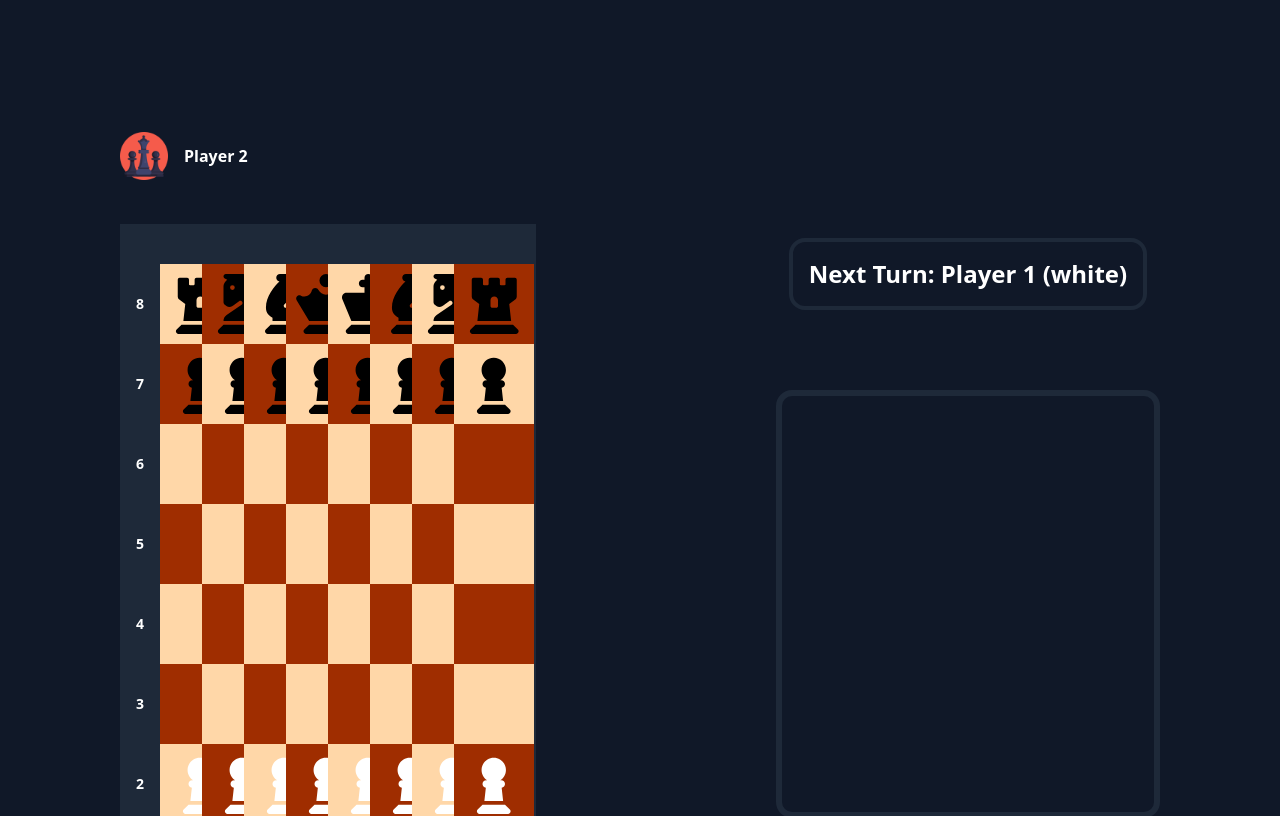
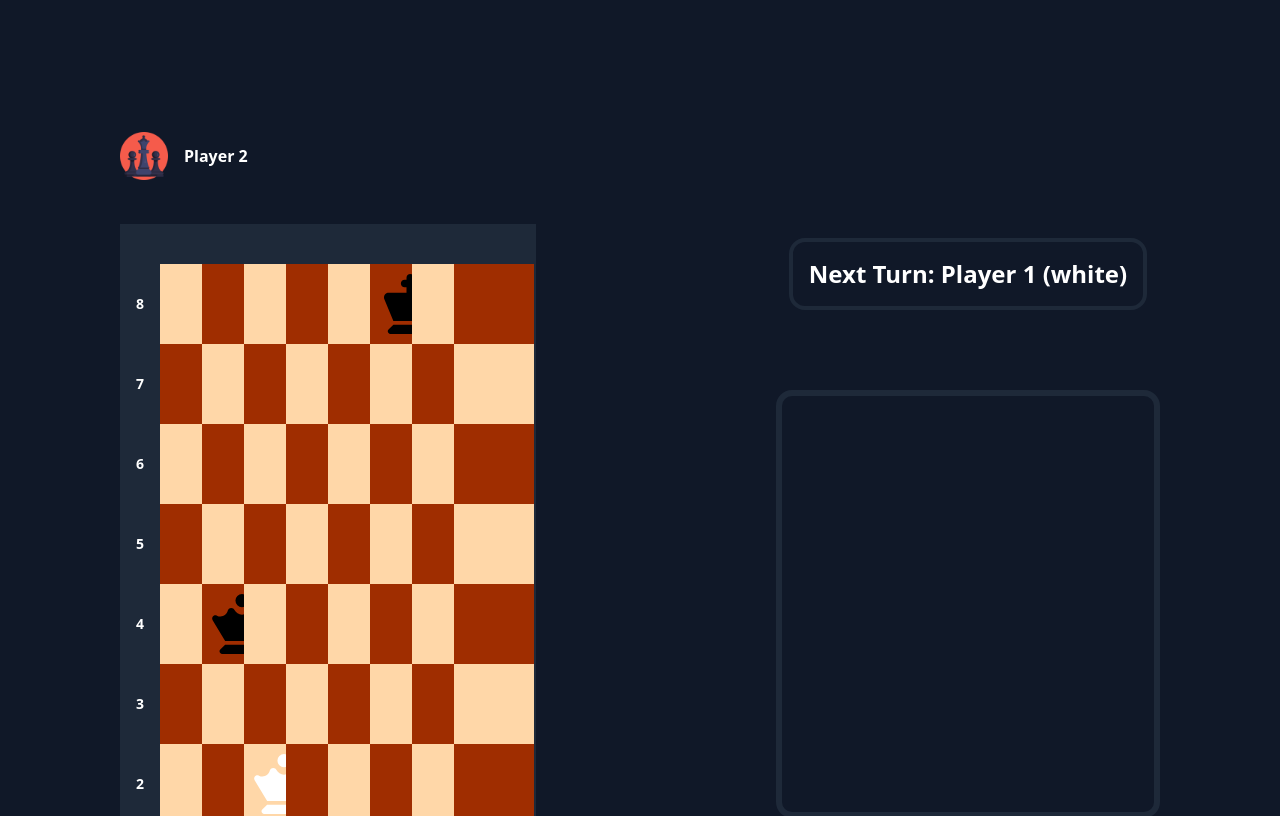
Before and after one commit to DariusBolos/mate-in-one, a React (Vite) app in the folder frontend/: page /game in a window 1280 px wide. Shown: the top 816 px of the page. Built offline with nearby package versions, Linux system fonts and the light colour scheme.

Commit message:
checkmate logic implementation

```diff
--- a/frontend/src/components/chess/board/Board.tsx
+++ b/frontend/src/components/chess/board/Board.tsx
@@ -1,4 +1,4 @@
-import {useRef, useState} from "react";
+import {useEffect, useRef, useState} from "react";
 import { DndContext, DragEndEvent, DragStartEvent } from "@dnd-kit/core";
 import Square from "./Square";
 import PawnChangeDialog from "@/components/chess/ui/PawnChangeDialog.tsx";
@@ -6,7 +6,7 @@ import { BoardCoordinates } from "@/types/BoardCoordinates.ts";
 import {
   convertCooordinatesStringToObject as stringToObj,
   convertPieceStringToObject as pieceToObj,
-  convertCooordinatesStringToArray as coordinatesToArray,
+  convertCoordinatesStringToArray as coordinatesToArray,
 } from "../../../utils/Convertors";
 import { selectStrategy } from "@/utils/strategies/StrategySelector.ts";
 import { Strategy } from "@/types/Strategy.ts";
@@ -46,6 +46,11 @@ export default function Board({
 
   const [isDialogOpen, setDialogOpen] = useState(false);
   const resolvePromotionRef = useRef<((value: string) => void) | null>(null);
+
+  useEffect(() => {
+    const controlledSquares = moveColor === "white" ? blackControlled : whiteControlled;
+    isCheckmate(controlledSquares) ? alert("Checkmate!") : undefined;
+  }, [moveColor]) // eslint-disable-line react-hooks/exhaustive-deps
 
   const handleDragStart = (event: DragStartEvent) => {
     const { active } = event;
@@ -196,9 +201,141 @@ export default function Board({
     return check;
   };
 
-  // const isCheckMate = () => {
-  //
-  // }
+  const isCheckmate = (
+      controlledBoard: boolean[][],
+  ): boolean => {
+    if (!isCheck(chessBoard, controlledBoard)) return false;
+
+    let kingPosition: [number, number] | null = null;
+
+    chessBoard.forEach((row, rowIndex) =>
+        row.forEach((squareString, colIndex) => {
+          if (squareString === `king-${moveColor}`) {
+            kingPosition = [rowIndex, colIndex];
+          }
+        })
+    );
+
+    if (!kingPosition) return false;
+
+    const [kingRow, kingCol] = kingPosition as [number, number];
+
+    const strategy = selectStrategy("king");
+    const kingMoves = strategy.getValidMoves(`${kingRow}-${kingCol}`, chessBoard);
+
+    for (const [dx, dy] of kingMoves) {
+      if(!controlledBoard[dx][dy]) {
+        return false;
+      }
+    }
+
+    const opponentColor = moveColor === "white" ? "black" : "white";
+
+    const attackingPieces: [number, number][] = getAttackingPieces(kingPosition, opponentColor);
+
+    if (attackingPieces.length === 1) {
+      const [attackerRow, attackerCol] = attackingPieces[0];
+
+      if (canPieceBeCaptured(attackerRow, attackerCol)) {
+        return false;
+      }
+
+      if (canAttackBeBlocked(kingPosition, [attackerRow, attackerCol])) {
+        return false;
+      }
+    }
+
+    return true;
+  };
+
+  const getAttackingPieces = (kingPosition: [number, number], opponentColor: string): [number, number][] => {
+    const attackingPiecePositions: [number, number][] = [];
+
+    for (let rowIndex = 0; rowIndex < chessBoard.length; rowIndex++) {
+      for (let colIndex = 0; colIndex < chessBoard[rowIndex].length; colIndex++) {
+        const squareString = chessBoard[rowIndex][colIndex];
+
+        if (squareString?.includes(opponentColor)) {
+          const {name} = pieceToObj(squareString);
+          const strategy = selectStrategy(name);
+          const attackedPositions = strategy.getValidMoves(`${rowIndex}-${colIndex}`, chessBoard);
+
+          if (attackedPositions.some(([row, col]) => row === kingPosition[0] && col === kingPosition[1])) {
+            attackingPiecePositions.push([rowIndex, colIndex]);
+          }
+        }
+      }
+    }
+
+    return attackingPiecePositions;
+  };
+
+  const canPieceBeCaptured = (attackerRow: number, attackerCol: number): boolean => {
+    const controlledSquares = moveColor === "white" ? whiteControlled : blackControlled;
+
+    return controlledSquares[attackerRow]?.[attackerCol] ?? false;
+  };
+
+  const canAttackBeBlocked = (
+      kingPosition: [number, number],
+      attackerPosition: [number, number],
+  ): boolean => {
+    const [attackerRow, attackerCol] = attackerPosition;
+
+    const attackerPiece = chessBoard[attackerRow][attackerCol];
+    if (!attackerPiece) return false;
+
+    const {name} = pieceToObj(attackerPiece);
+
+    let blockingSquares: [number, number][] = [];
+
+    if (["queen", "rook", "bishop"].includes(name)) {
+      blockingSquares = getPathBetween(kingPosition, attackerPosition);
+    }
+
+    if (blockingSquares.length === 0) return false;
+
+    for (let row = 0; row < 8; row++) {
+      for (let col = 0; col < 8; col++) {
+        const piece = chessBoard[row][col]
+
+        if (piece && piece.includes(moveColor) && !piece.includes("king")) {
+          const {name} = pieceToObj(piece);
+          const strategy = selectStrategy(name);
+          const validMoves = strategy.getValidMoves(`${row}-${col}`, chessBoard);
+
+          if (validMoves.some(([moveRow, moveCol]) =>
+              blockingSquares.some(([blockRow, blockCol]) => blockRow === moveRow && blockCol === moveCol)
+          )) {
+            return true;
+          }
+        }
+      }
+    }
+
+    return false;
+  };
+
+  const getPathBetween = (start: [number, number], end: [number, number]): [number, number][] => {
+    const [startRow, startCol] = start;
+    const [endRow, endCol] = end;
+    const path: [number, number][] = [];
+
+    const rowStep = startRow < endRow ? 1 : startRow > endRow ? -1 : 0;
+    const colStep = startCol < endCol ? 1 : startCol > endCol ? -1 : 0;
+
+    let row = startRow + rowStep;
+    let col = startCol + colStep;
+
+    while (row !== endRow || col !== endCol) {
+      path.push([row, col]);
+      row += rowStep;
+      col += colStep;
+    }
+
+    return path;
+  };
+
 
   const getUpdatedControlledSquares = (board: (string | null)[][]) => {
     const controlledSquares:
--- a/frontend/src/hooks/chessBoardHooks.ts
+++ b/frontend/src/hooks/chessBoardHooks.ts
@@ -67,16 +67,27 @@ interface ControlledState {
 // ],
 
 const useChessStore = create<ChessBoardState>((set) => ({
+  // chessBoard: [
+  //   ["rook-black", "knight-black", "bishop-black", "queen-black", "king-black", "bishop-black", "knight-black", "rook-black"],
+  //   ["pawn-black", "pawn-black", "pawn-black", "pawn-black", "pawn-black", "pawn-black", "pawn-black", "pawn-black"],
+  //   [null, null, null, null, null, null, null, null],
+  //   [null, null, null, null, null, null, null, null],
+  //   [null, null, null, null, null, null, null, null],
+  //   [null, null, null, null, null, null, null, null],
+  //   ["pawn-white", "pawn-white", "pawn-white", "pawn-white", "pawn-white", "pawn-white", "pawn-white", "pawn-white"],
+  //   ["rook-white", "knight-white", "bishop-white", "queen-white", "king-white", "bishop-white", "knight-white", "rook-white"]
+  // ],
   chessBoard: [
-    ["rook-black", "knight-black", "bishop-black", "queen-black", "king-black", "bishop-black", "knight-black", "rook-black"],
-    ["pawn-black", "pawn-black", "pawn-black", "pawn-black", "pawn-black", "pawn-black", "pawn-black", "pawn-black"],
+    [null, null, null, null, null,  "king-black", null, null],
     [null, null, null, null, null, null, null, null],
     [null, null, null, null, null, null, null, null],
     [null, null, null, null, null, null, null, null],
+    [null, "queen-black", null, null, null, null, null, null],
     [null, null, null, null, null, null, null, null],
-    ["pawn-white", "pawn-white", "pawn-white", "pawn-white", "pawn-white", "pawn-white", "pawn-white", "pawn-white"],
-    ["rook-white", "knight-white", "bishop-white", "queen-white", "king-white", "bishop-white", "knight-white", "rook-white"]
+    [null, null, "queen-white", null, null, null, null, null],
+    [null, null, null, null, "rook-white", null, "king-white", null]
   ],
+
   moveColor: "white",
   setChessBoard: (board) => set({ chessBoard: board }),
   setMoveColor: (color) => set({ moveColor: color }),
--- a/frontend/src/utils/Convertors.ts
+++ b/frontend/src/utils/Convertors.ts
@@ -10,7 +10,7 @@ const convertCooordinatesStringToObject = (boardCode: string) => {
   } as BoardCoordinates;
 };
 
-const convertCooordinatesStringToArray = (boardCode: string) => {
+const convertCoordinatesStringToArray = (boardCode: string) => {
   const [row, col] = boardCode.split("-");
   return [Number(row), Number(col)];
 };
@@ -24,13 +24,8 @@ const convertPieceStringToObject = (pieceString: string) => {
   };
 };
 
-const convertCoordinatesToString = (rowIndex: number, colIndex: number) => {
-  return `${rowIndex}-${colIndex}`;
-};
-
 export {
   convertCooordinatesStringToObject,
-  convertCooordinatesStringToArray,
+  convertCoordinatesStringToArray,
   convertPieceStringToObject,
-  convertCoordinatesToString,
 };
--- a/frontend/src/utils/strategies/BishopStrategy.ts
+++ b/frontend/src/utils/strategies/BishopStrategy.ts
@@ -1,6 +1,6 @@
 import PieceStrategy from "./PieceStrategy";
 import {
-  convertCooordinatesStringToArray as stringToArray,
+  convertCoordinatesStringToArray as stringToArray,
   convertPieceStringToObject as pieceStringToObj,
 } from "../Convertors";
 
--- a/frontend/src/utils/strategies/KingStrategy.ts
+++ b/frontend/src/utils/strategies/KingStrategy.ts
@@ -1,7 +1,7 @@
 import PieceStrategy from "./PieceStrategy";
 import {
   convertPieceStringToObject as pieceStringToObj,
-  convertCooordinatesStringToArray as stringToArray,
+  convertCoordinatesStringToArray as stringToArray,
 } from "../Convertors";
 
 export default class KingStrategy extends PieceStrategy {
--- a/frontend/src/utils/strategies/KnightStrategy.ts
+++ b/frontend/src/utils/strategies/KnightStrategy.ts
@@ -1,6 +1,6 @@
 import PieceStrategy from "./PieceStrategy";
 import {
-  convertCooordinatesStringToArray as stringToArray,
+  convertCoordinatesStringToArray as stringToArray,
   convertPieceStringToObject as pieceStringToObj,
 } from "../Convertors";
 
--- a/frontend/src/utils/strategies/PawnStrategy.ts
+++ b/frontend/src/utils/strategies/PawnStrategy.ts
@@ -1,5 +1,5 @@
 import {
-  convertCooordinatesStringToArray as stringToArray,
+  convertCoordinatesStringToArray as stringToArray,
   convertPieceStringToObject as pieceStringToObj,
 } from "../Convertors";
 import PieceStrategy from "./PieceStrategy";
--- a/frontend/src/utils/strategies/QueenStrategy.ts
+++ b/frontend/src/utils/strategies/QueenStrategy.ts
@@ -1,6 +1,6 @@
 import PieceStrategy from "./PieceStrategy";
 import {
-  convertCooordinatesStringToArray as stringToArray,
+  convertCoordinatesStringToArray as stringToArray,
   convertPieceStringToObject as pieceStringToObj,
 } from "../Convertors";
 
--- a/frontend/src/utils/strategies/RookStrategy.ts
+++ b/frontend/src/utils/strategies/RookStrategy.ts
@@ -1,6 +1,6 @@
 import PieceStrategy from "./PieceStrategy";
 import {
-  convertCooordinatesStringToArray as stringToArray,
+  convertCoordinatesStringToArray as stringToArray,
   convertPieceStringToObject as pieceStringToObj,
 } from "../Convertors";
 
```
